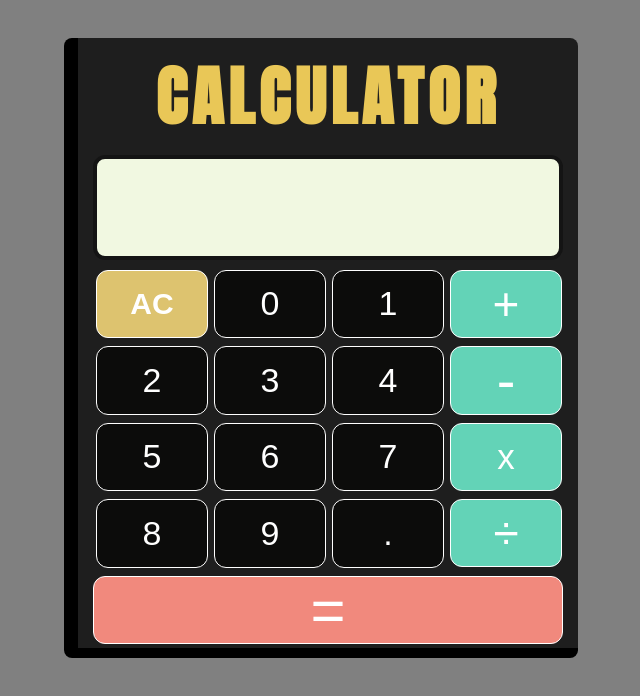
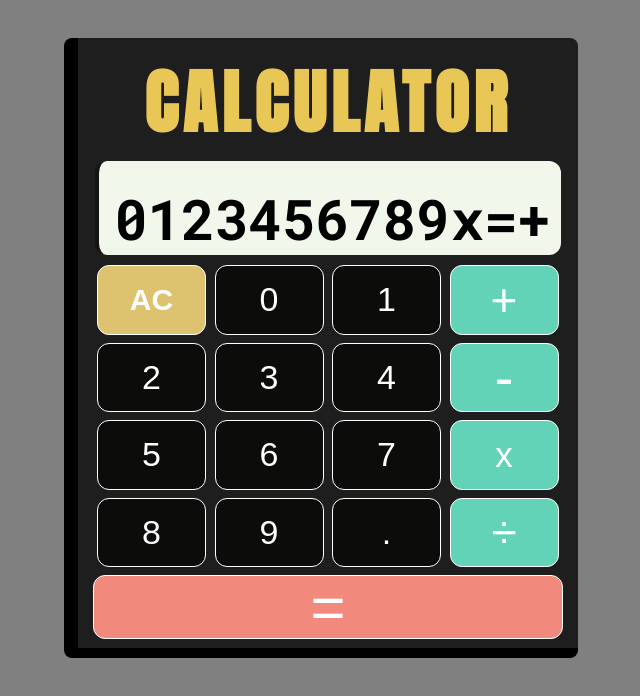
Before and after one commit to jasonjkaminsky/odin-calculator, a plain HTML site: page index.html in a window 1280 px wide. Shown: the whole page, without its empty margins (319-959 px from the left). Drawn offline with Linux system fonts and the light colour scheme.

Commit message:
edited display font

```diff
--- a/index.html
+++ b/index.html
@@ -12,41 +12,51 @@
             href="https://fonts.googleapis.com/css2?family=Anton&family=Montserrat:wght@500&family=Roboto+Mono:wght@700&display=swap"
             rel="stylesheet"
         />
+        <link rel="preconnect" href="https://fonts.googleapis.com" />
+        <link rel="preconnect" href="https://fonts.gstatic.com" crossorigin />
+        <link
+            href="https://fonts.googleapis.com/css2?family=Anton&family=Montserrat:wght@500&family=Roboto+Mono:wght@500;700&display=swap"
+            rel="stylesheet"
+        />
+
         <link rel="stylesheet" href="style.css" />
     </head>
     <body>
         <div class="container">
             <div class="container-wrapper">
                 <h1 class="title">CALCULATOR</h1>
-                <div class="display"></div>
+                <div class="displayPanel">
+                    <h2 class="displayValue">0123456789+-x=</h2>
+                </div>
                 <div class="btnsContainer">
                     <div class="btnsCol1">
                         <button class="AC">AC</button>
-                        <button class="2">2</button>
-                        <button class="5">5</button>
-                        <button class="8">8</button>
+                        <button class="number" id="two">2</button>
+                        <button class="number" id="five">5</button>
+                        <button class="number" id="eight">8</button>
                     </div>
                     <div class="btnsCol2">
-                        <button class="0">0</button>
-                        <button class="3">3</button>
-                        <button class="6">6</button>
-                        <button class="9">9</button>
+                        <button class="number" id="">0</button>
+                        <button class="number" id="">3</button>
+                        <button class="number" id="">6</button>
+                        <button class="number" id="">9</button>
                     </div>
                     <div class="btnsCol3">
-                        <button class="1">1</button>
-                        <button class="4">4</button>
-                        <button class="7">7</button>
-                        <button class="period">.</button>
+                        <button class="number" id="one">1</button>
+                        <button class="number" id="four">4</button>
+                        <button class="number" id="seven">7</button>
+                        <button class="number" id="dot">.</button>
                     </div>
                     <div class="btnsCol4">
-                        <button class="add">+</button>
-                        <button class="subtract">-</button>
-                        <button class="multiply">x</button>
-                        <button class="divide">÷</button>
+                        <button class="operator" id="add">+</button>
+                        <button class="operator" id="subtract">-</button>
+                        <button class="operator" id="multiply">x</button>
+                        <button class="operator" id="divide">÷</button>
                     </div>
                 </div>
-                <button class="equalButton">=</button>
+                <button class="equalsButton">=</button>
             </div>
         </div>
+        <script src="script.js"></script>
     </body>
 </html>
--- a/style.css
+++ b/style.css
@@ -21,26 +21,36 @@ body {
 }
 
 h1 {
-    font-size: 65px;
-    margin-top: 10px;
-    margin-bottom: 10px;
+    font-size: 70px;
+    margin-top: 12px;
+    margin-bottom: 6px;
     font-family: "Anton", sans-serif;
     font-weight: bold;
     letter-spacing: 5px;
     color: #e9c757;
 }
 
-.display {
+.displayPanel {
     width: 462px;
-    height: 98px;
-    background-color: rgb(241, 248, 225);
+    height: 94px;
+    background-color: rgb(241, 248, 235);
     border-radius: 12px;
-    border: 4px solid rgb(20, 20, 20);
+    border-left: 4px solid rgb(20, 20, 20);
+}
+
+.displayValue {
+    font-size: 56px;
+    font-family: "Roboto Mono", monospace;
+    margin-right: 10px;
+    margin-top: 20px;
+    display: flex;
+    justify-content: right;
+    text-align: center;
 }
 
 .btnsContainer {
     width: 470px;
-    height: 305px;
+    height: 310px;
     margin-top: 6px;
     display: flex;
     justify-content: center;
@@ -54,13 +64,13 @@ h1 {
     display: flex;
     flex-direction: column;
     width: 118px;
-    height: 306px;
+    height: 310px;
 }
 
 button {
     margin: 4px;
-    width: 112px;
-    height: 130px;
+    width: 109px;
+    height: 70px;
     border-radius: 12px;
     display: flex;
     justify-content: center;
@@ -69,6 +79,11 @@ button {
     color: white;
     font-size: 34px;
     border: 1px solid white;
+    transition: transform 0.1s;
+}
+
+button:hover {
+    transform: scale(1.04);
 }
 
 .AC {
@@ -76,30 +91,35 @@ button {
     font-weight: 550;
 }
 
-.add,
-.divide {
+#add,
+#divide {
     font-size: 46px;
     background-color: #63d3b7;
 }
 
-.subtract {
+#subtract {
     font-size: 56px;
     background-color: #63d3b7;
 }
 
-.multiply {
+#multiply {
     font-size: 35px;
     background-color: #63d3b7;
 }
 
-.equalButton {
-    margin-top: 5px;
+.equalsButton {
+    margin-top: 4px;
     width: 470px;
-    height: 68px;
+    height: 64px;
     display: flex;
     justify-content: center;
     background-color: rgb(241, 137, 125);
     font-size: 60px;
+    transition: transform 0.1s;
+}
+
+.equalsButton:hover {
+    transform: scale(1.02);
 }
 
 .AC {
```
